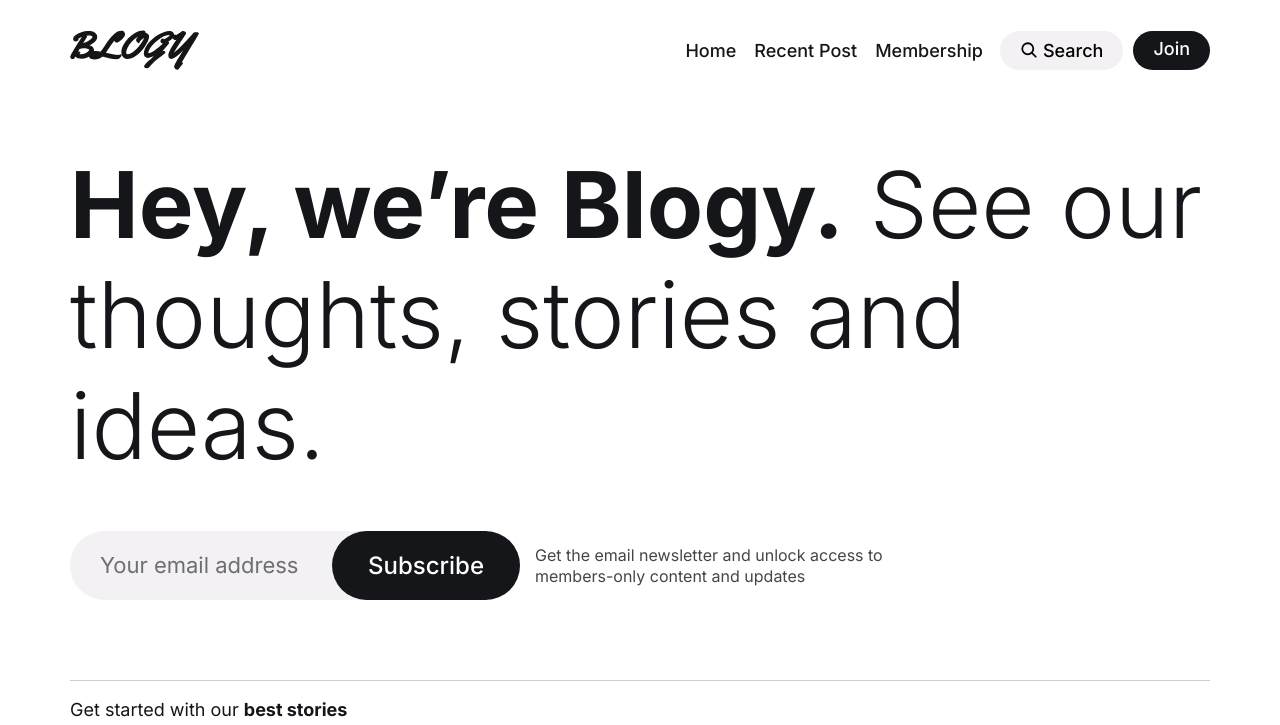
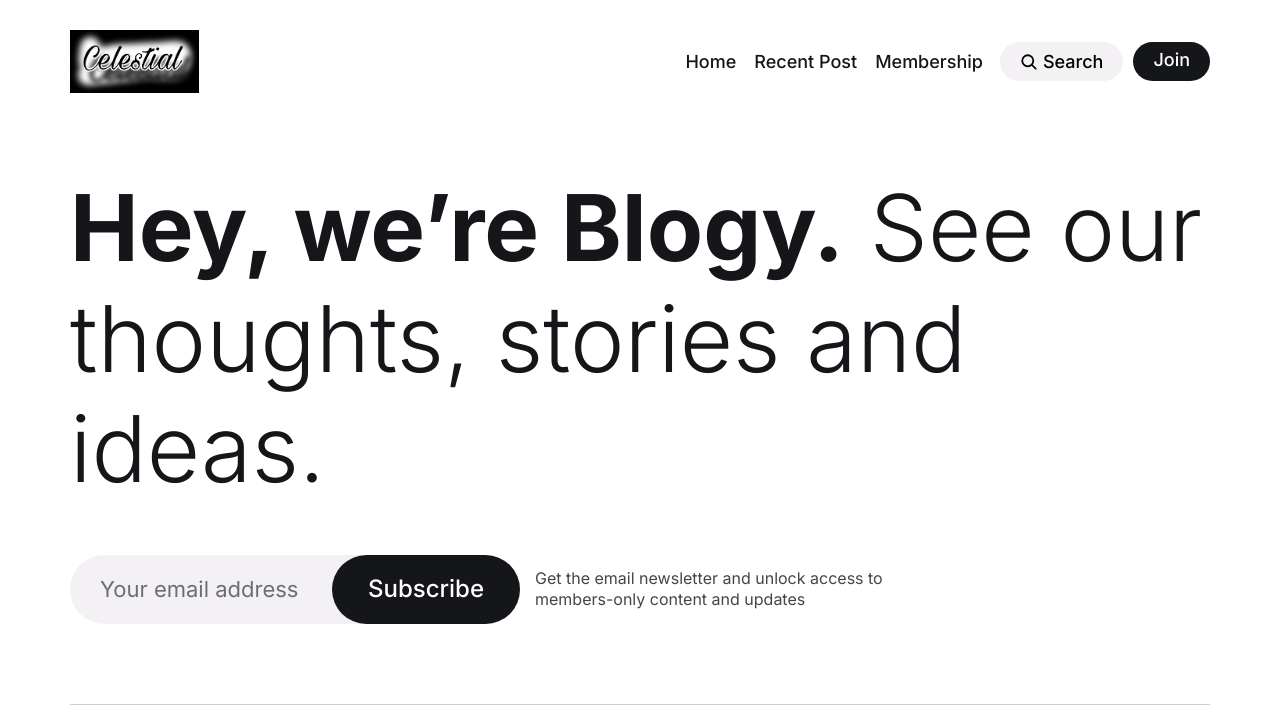
Before and after one commit to BittyamPaul/blogwebsite, a plain HTML site: page index.html in a window 1280 px wide. Shown: the top 725 px of the page. Drawn offline with nearby package versions, Linux system fonts and the light colour scheme.

Commit message:
Update index.html

```diff
--- a/index.html
+++ b/index.html
@@ -10,7 +10,7 @@
     - primary meta tags
   -->
   <title>Blogy - Hey, we’re Blogy. See our thoughts, stories and ideas.</title>
-  <meta name="title" content="Blogy - Hey, we’re Blogy. See our thoughts, stories and ideas.">
+  <meta name="title" content="Celestial - Hey, we’re Celestial's. See our thoughts, stories and ideas.">
   <meta name="description" content="This is a blog html template made by Bittyam">
 
   <!--
@@ -42,7 +42,7 @@
     <div class="container">
 
       <a href="#" class="logo">
-        <img src="./images/logo.svg" width="129" height="40" alt="Blogy logo">
+        <img src="./logo.jpg" width="129" height="40" alt="Celestial logo">
       </a>
 
       <nav class="navbar" data-navbar>
@@ -1185,7 +1185,7 @@
         <div class="footer-brand">
 
           <a href="#" class="logo">
-            <img src="./images/logo.svg" width="129" height="40" alt="Blogy logo">
+            <img src="./logo.jpg" width="129" height="40" alt="Celestial logo">
           </a>
 
           <p class="footer-text">
@@ -1315,7 +1315,7 @@
       <div class="section footer-bottom">
 
         <p class="copyright">
-          &copy; Blogy 2024. Published by <a href="#" class="copyright-link hover:underline"></a>.
+          &copy; Celestial 2024. Published by <a href="#" class="copyright-link hover:underline"></a>.
         </p>
 
       </div>
```
